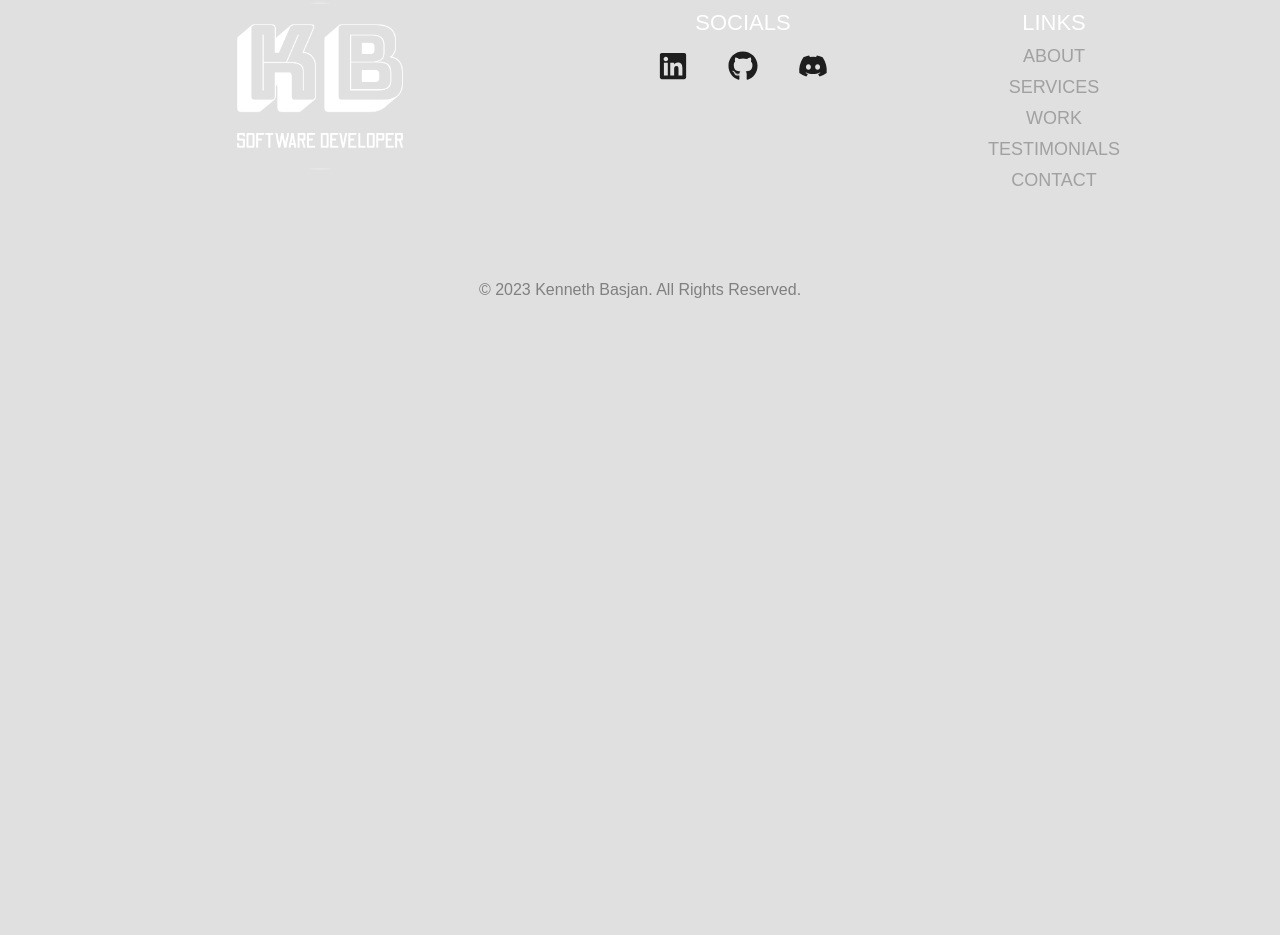
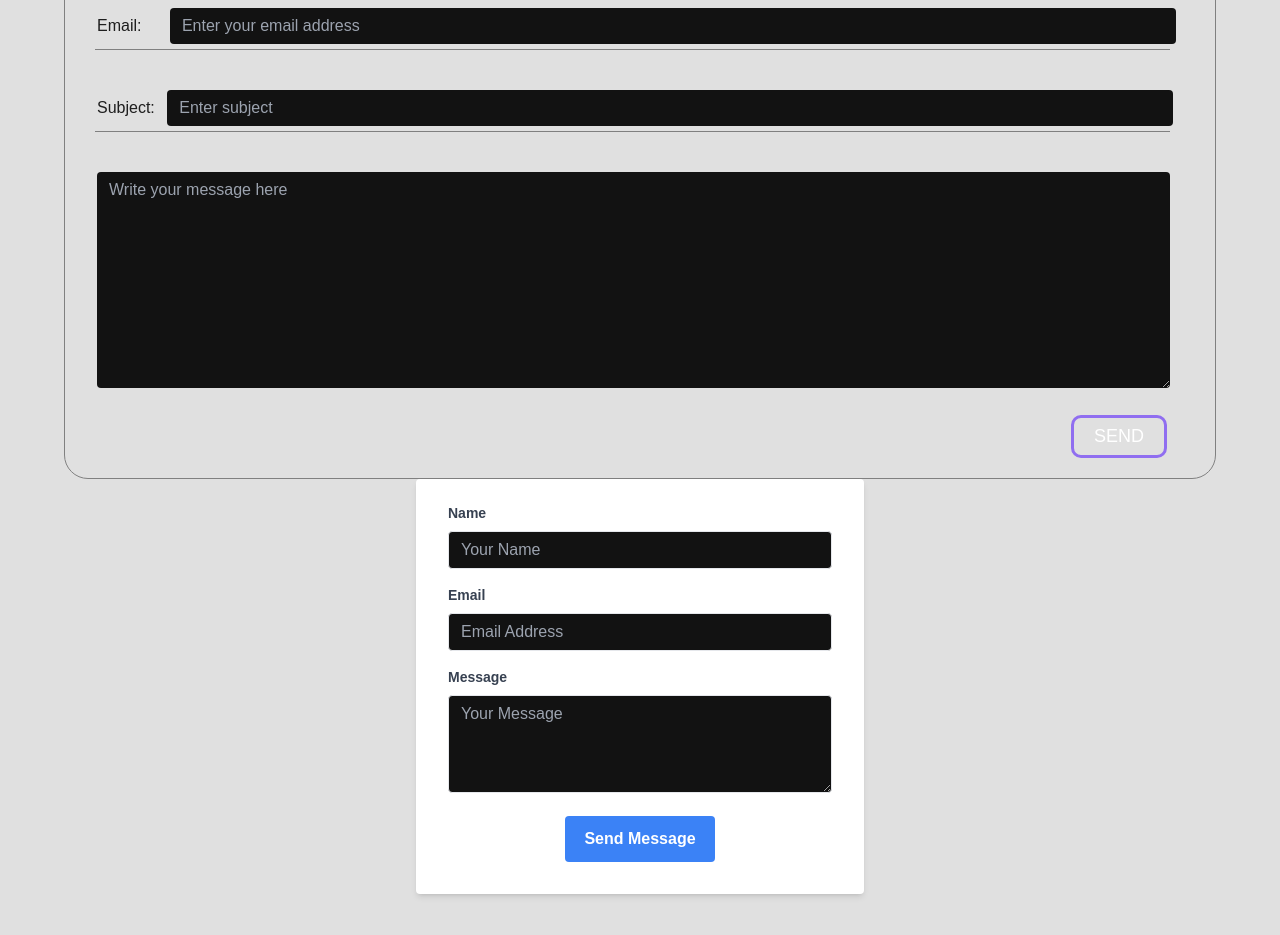
Before and after one commit to Abbbtle/kenneth-basjan-portfolio-website, a React (Vite) app: page / in a window 1280 px wide. Shown: the part 6820-7755 px from the top of the page. Before the commit the page ends 7162 px from the top, so only its background shows below. Built offline with nearby package versions, Linux system fonts and the light colour scheme.

Commit message:
Worked on contact section, needs further development on backend

```diff
--- a/src/App.jsx
+++ b/src/App.jsx
@@ -1,5 +1,5 @@
 import { BrowserRouter } from "react-router-dom";
-import { Navbar, Hero, About, Services, Work, Info, Flow, Testimonials, ScrollingText, Contact, Footer, CustomCursor } from "./components";
+import { Navbar, Hero, About, Services, Work, Info, Flow, Testimonials, ScrollingText, Contact, Contact2, Footer, CustomCursor } from "./components";
 import './index.css'
 
 const App = () => {
@@ -16,6 +16,7 @@ const App = () => {
         <Testimonials/>
         <ScrollingText/>
         <Contact/>
+        <Contact2/>
         <Footer/>
         <CustomCursor/>
       </div>
--- a/src/components/Contact.jsx
+++ b/src/components/Contact.jsx
@@ -1,14 +1,108 @@
-import React from 'react'
-import HorizontalRule from './HorizontalRule'
+import React, { useState } from "react";
+import HorizontalRule from "./HorizontalRule";
+import HorizontalRule2 from "./HorizontalRule2";
+import Button1 from "./Button1";
 
 const Contact = () => {
+  const [formData, setFormData] = useState({
+    name: "",
+    email: "",
+    subject: "",
+    message: "",
+  });
+
+  const handleChange = (e) => {
+    const { name, value } = e.target;
+    setFormData((prevData) => ({
+      ...prevData,
+      [name]: value,
+    }));
+  };
+
+  const handleSubmit = (e) => {
+    e.preventDefault();
+    console.log("Form submitted:", formData);
+    // You can add your form submission logic here
+  };
+
   return (
     <div>
       {/* Contact Heading */}
       <h2 className='text-[72px] font-bold text-white mt-10 uppercase text-center'>
-          Let's start <span className='text-[#906EF0]'>building</span> your<span className='text-[#906EF0]'>vision</span>
-          <div className='mr-[75px] ml-[75px] mt-[-40px]'><HorizontalRule/></div>
+          Let's start <span className='text-[#906EF0]'>building</span> your<span className='text-[#906EF0]'> vision</span>
+          <div className='mr-[68px] ml-[68px] mt-[-40px]'><HorizontalRule/></div>
       </h2>
+
+      {/* Contact Form */}
+      <div className='border-solid border-[#808080] border-[1px] rounded-3xl mx-16 mt-16'>
+        <h4 className='text-center mt-3'>New Message</h4>
+
+        <form className="rounded-3xl" onSubmit={handleSubmit}>
+          <div className="ml-8 mt-10">
+            <label htmlFor="name">Name: </label>
+            <input
+            className="appearance-none rounded ml-5 w-[90%] py-2 px-3 leading-tight focus:outline-none focus:shadow-outline"
+            type="text"
+            id="name"
+            name="name"
+            value={formData.name}
+            onChange={handleChange}
+            placeholder="Enter your name"
+          />
+          </div>
+          <div className='mr-[45px] ml-[30px] mt-[-15px]'><HorizontalRule2/></div>
+
+          <div className="ml-8 mt-10">
+            <label htmlFor="name">Email: </label>
+            <input
+            className="appearance-none rounded ml-6 w-[90%] py-2 px-3 leading-tight focus:outline-none focus:shadow-outline"
+            type="email"
+            id="email"
+            name="email"
+            value={formData.name}
+            onChange={handleChange}
+            placeholder="Enter your email address"
+          />
+          </div>
+          <div className='mr-[45px] ml-[30px] mt-[-15px]'><HorizontalRule2/></div>
+
+          <div className="ml-8 mt-10">
+            <label htmlFor="name">Subject: </label>
+            <input
+            className="appearance-none rounded ml-2 w-[90%] py-2 px-3 leading-tight focus:outline-none focus:shadow-outline"
+            type="text"
+            id="subject"
+            name="subject"
+            value={formData.name}
+            onChange={handleChange}
+            placeholder="Enter subject"
+          />
+          </div>
+          <div className='mr-[45px] ml-[30px] mt-[-15px]'><HorizontalRule2/></div>
+
+          <div className="ml-8 mt-10">
+            <textarea
+            className="appearance-none rounded text-[#1E1E1E]  w-[96%] py-2 px-3 leading-tight focus:outline-none focus:shadow-outline"
+            type="message"
+            id="message"
+            name="message"
+            value={formData.name}
+            onChange={handleChange}
+            placeholder="Write your message here"
+            rows="10"
+          />
+          </div>
+
+          <div type="submit" className="text-right mt-5 mr-12 mb-5">
+          <Button1>
+            Send
+          </Button1>
+          </div>
+
+        </form>
+
+
+      </div>
     </div>
   );
 };
--- /dev/null
+++ b/src/components/Contact2.jsx
@@ -0,0 +1,82 @@
+import React, { useState } from "react";
+
+const Contact2 = () => {
+  const [formData, setFormData] = useState({
+    name: "",
+    email: "",
+    message: "",
+  });
+
+  const handleChange = (e) => {
+    const { name, value } = e.target;
+    setFormData((prevData) => ({
+      ...prevData,
+      [name]: value,
+    }));
+  };
+
+  const handleSubmit = (e) => {
+    e.preventDefault();
+    console.log("Form submitted:", formData);
+    // You can add your form submission logic here
+  };
+
+  return (
+    <div className="w-full max-w-md mx-auto">
+      <form className="bg-white shadow-md rounded px-8 pt-6 pb-8 mb-4" onSubmit={handleSubmit}>
+        <div className="mb-4">
+          <label className="block text-gray-700 text-sm font-bold mb-2" htmlFor="name">
+            Name
+          </label>
+          <input
+            className="appearance-none border rounded w-full py-2 px-3 text-gray-700 leading-tight focus:outline-none focus:shadow-outline"
+            type="text"
+            id="name"
+            name="name"
+            value={formData.name}
+            onChange={handleChange}
+            placeholder="Your Name"
+          />
+        </div>
+        <div className="mb-4">
+          <label className="block text-gray-700 text-sm font-bold mb-2" htmlFor="email">
+            Email
+          </label>
+          <input
+            className="appearance-none border rounded w-full py-2 px-3 text-gray-700 leading-tight focus:outline-none focus:shadow-outline"
+            type="email"
+            id="email"
+            name="email"
+            value={formData.email}
+            onChange={handleChange}
+            placeholder="Email Address"
+          />
+        </div>
+        <div className="mb-4">
+          <label className="block text-gray-700 text-sm font-bold mb-2" htmlFor="message">
+            Message
+          </label>
+          <textarea
+            className="appearance-none border rounded w-full py-2 px-3 text-gray-700 leading-tight focus:outline-none focus:shadow-outline"
+            id="message"
+            name="message"
+            value={formData.message}
+            onChange={handleChange}
+            placeholder="Your Message"
+            rows="4"
+          />
+        </div>
+        <div className="flex items-center justify-center">
+          <button
+            className="bg-blue-500 hover:bg-blue-700 text-white font-bold py-2 px-4 rounded focus:outline-none focus:shadow-outline"
+            type="submit"
+          >
+            Send Message
+          </button>
+        </div>
+      </form>
+    </div>
+  );
+};
+
+export default Contact2;
--- /dev/null
+++ b/src/components/HorizontalRule2.jsx
@@ -0,0 +1,15 @@
+import React from 'react'
+
+const HorizontalRule2 = () => {
+    const horizontalRuleStyle = {
+        borderTop: '1px solid #808080',
+        width: '100%', // Full width of the container
+        margin: '20px 0', // Add spacing above and below the line
+      };
+
+      return (
+        <div style={horizontalRuleStyle}></div>
+      );
+    };
+
+export default HorizontalRule2
--- a/src/components/index.js
+++ b/src/components/index.js
@@ -8,6 +8,7 @@ import Flow from "./Flow";
 import Testimonials from "./Testimonials";
 import ScrollingText from "./ScrollingText";
 import Contact from "./Contact";
+import Contact2 from "./Contact2";
 import Footer from "./Footer";
 import CustomCursor from "./CustomCursor";
 import "../index.css"
@@ -23,6 +24,7 @@ export {
     Testimonials,
     ScrollingText,
     Contact,
+    Contact2,
     Footer,
     CustomCursor
 }
```
